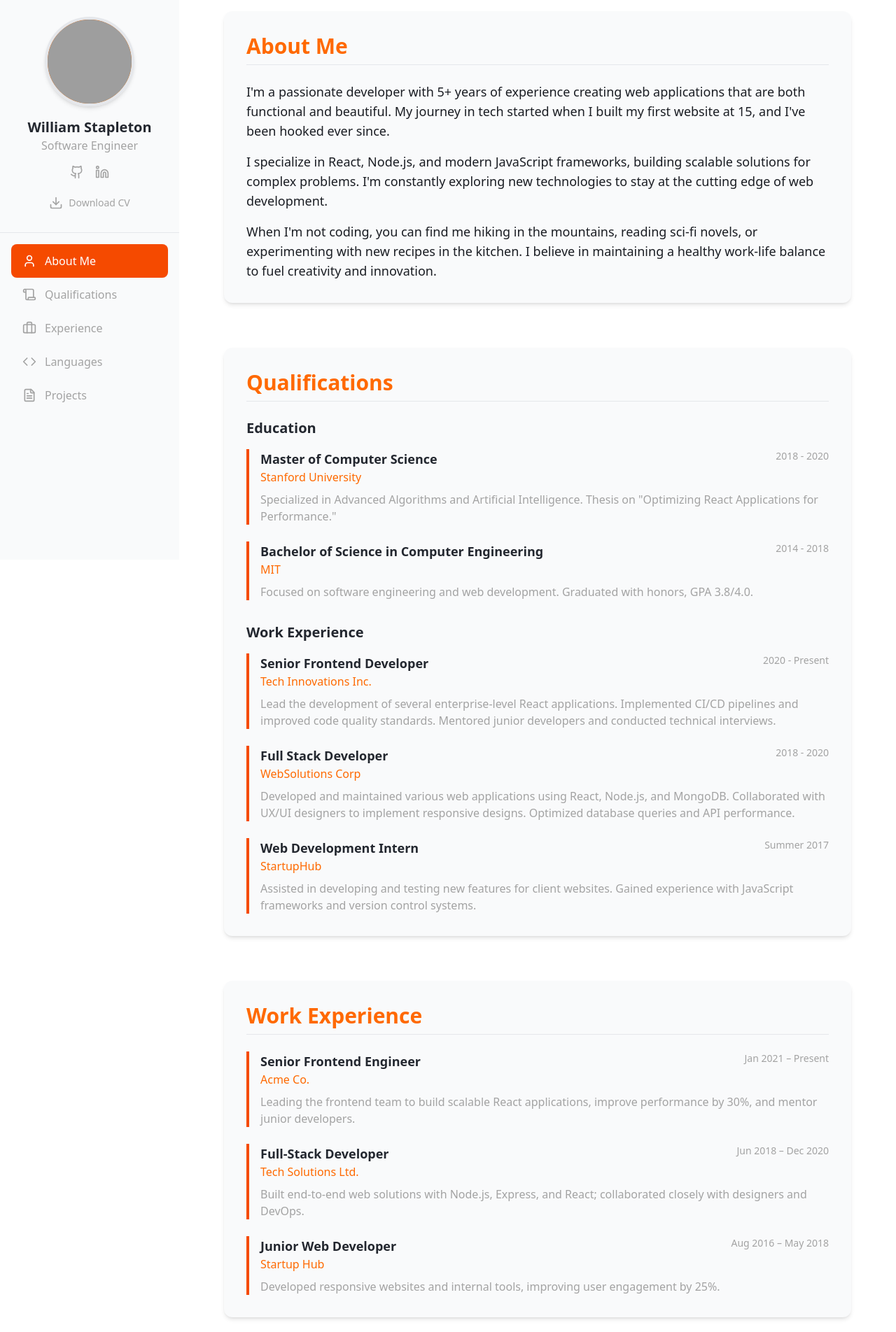
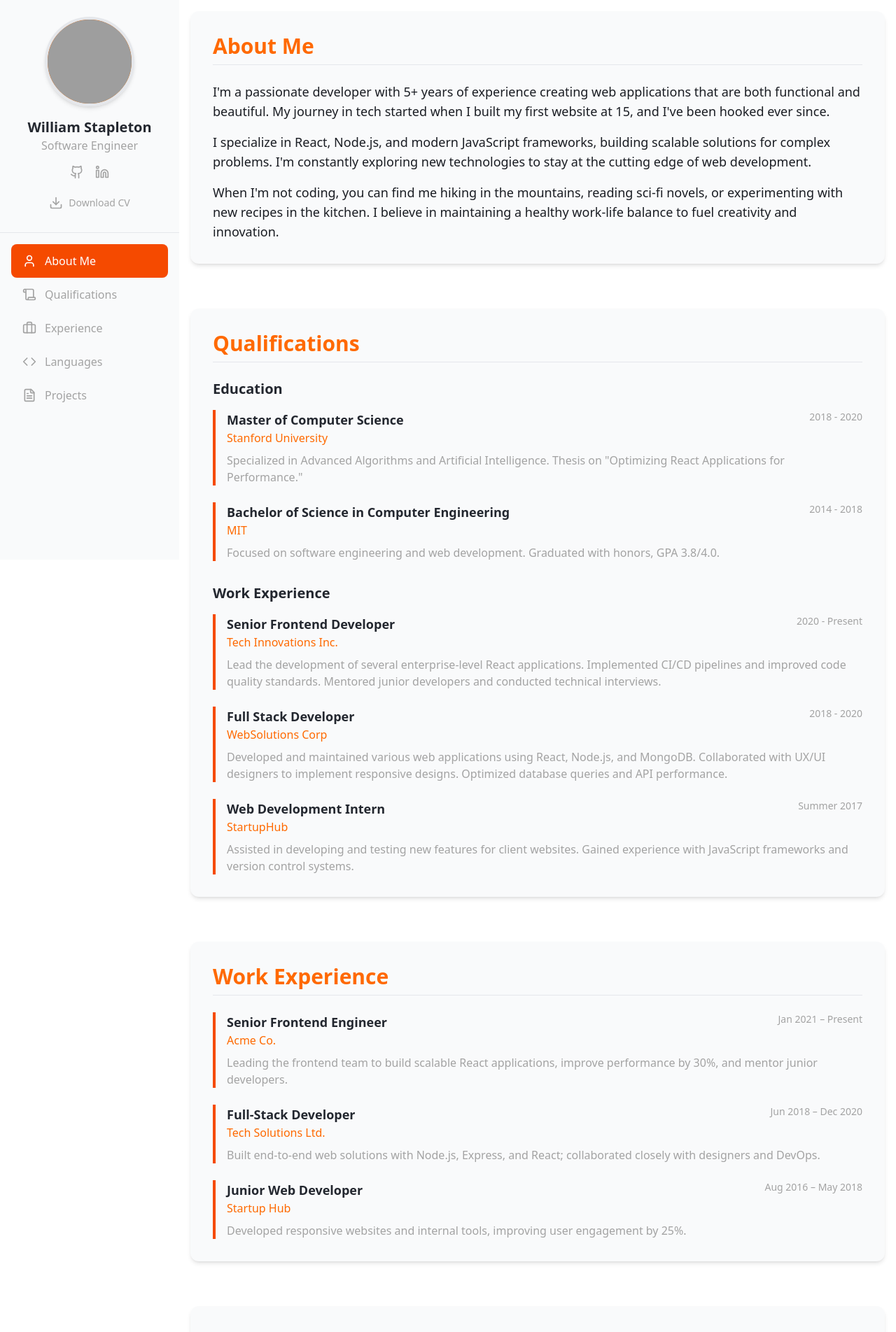
Before and after one commit to billy1479/Portfolio-React, a React (Create React App) app in the folder portfolio/: page / in a window 1280 px wide. Shown: the top 1904 px of the page at 70% size. Built offline with nearby package versions, Linux system fonts and the light colour scheme; grey boxes are pictures that could not be loaded.

Commit message:
Scaling sorted

```diff
--- a/portfolio/src/App.js
+++ b/portfolio/src/App.js
@@ -80,13 +80,15 @@ const App = () => {
       />
 
       {/* Main Content */}
-      <main className="flex-1 md:ml-0 p-4 pt-16 md:pt-4">
+      <main className="flex-1 md:ml-0 p-4 pt-16 md:pt-4 flex">
+        <div className="max-w-6xl w-full min-w-0 mx-auto flex flex-col gap-8">
             <AboutSection />
             <QualificationsSection />
             <WorkExperienceSection />
             <LanguagesSection />
             <ProjectsSection />
             <Footer />
+        </div>
       </main>
     </div>
   );
--- a/portfolio/src/components/AboutSection.js
+++ b/portfolio/src/components/AboutSection.js
@@ -2,7 +2,7 @@ import React from 'react';
 
 const AboutSection = () => {
   return (
-    <section id="about" className="max-w-4xl mx-auto mb-16 bg-gray-800 rounded-xl shadow-md overflow-hidden">
+    <section id="about" className="max-w-6xl w-full min-w-0 mb-16 bg-gray-800 rounded-xl shadow-md overflow-hidden">
       <div className="p-8">
         <h2 className="text-3xl font-bold mb-6 text-orange-500 border-b border-gray-700 pb-2">About Me</h2>
         <div className="space-y-4">
--- a/portfolio/src/components/Footer.js
+++ b/portfolio/src/components/Footer.js
@@ -2,7 +2,7 @@ import React from 'react';
 
 const Footer = () => {
   return (
-    <footer className="text-center py-6 text-gray-400 border-t border-gray-700">
+    <footer className="max-w-6xl w-full min-w-0 mx-auto text-center py-6 text-gray-400 border-t border-gray-700">
       <p>© {new Date().getFullYear()} Jane Doe. All rights reserved.</p>
       <p className="mt-1 text-sm">Made with React & Tailwind CSS</p>
     </footer>
--- a/portfolio/src/components/LanguagesSection.js
+++ b/portfolio/src/components/LanguagesSection.js
@@ -5,7 +5,7 @@ const LanguagesSection = () => {
   const { programmingLanguages, frontendTechnologies, backendTechnologies } = skillsData;
 
   return (
-    <section id="languages" className="max-w-4xl mx-auto mb-16 bg-gray-800 rounded-xl shadow-md overflow-hidden">
+    <section id="languages" className="max-w-6xl w-full min-w-0 mb-16 bg-gray-800 rounded-xl shadow-md overflow-hidden">
       <div className="p-8">
         <h2 className="text-3xl font-bold mb-6 text-orange-500 border-b border-gray-700 pb-2">Languages</h2>
 
--- a/portfolio/src/components/ProjectsSection.js
+++ b/portfolio/src/components/ProjectsSection.js
@@ -14,7 +14,7 @@ const ProjectsSection = () => {
     : projectsData.filter(project => project.category === activeFilter);
 
   return (
-    <section id="projects" className="max-w-4xl mx-auto mb-16 bg-gray-800 rounded-xl shadow-md overflow-hidden">
+    <section id="projects" className="max-w-6xl w-full min-w-0 mb-16 bg-gray-800 rounded-xl shadow-md overflow-hidden">
       <div className="p-8">
         <h2 className="text-3xl font-bold mb-6 text-orange-500 border-b border-gray-700 pb-2">Projects</h2>
 
--- a/portfolio/src/components/QualificationSection.js
+++ b/portfolio/src/components/QualificationSection.js
@@ -5,7 +5,7 @@ const QualificationsSection = () => {
   const { education, experience } = qualificationsData;
 
   return (
-    <section id="qualifications" className="max-w-4xl mx-auto mb-16 bg-gray-800 rounded-xl shadow-md overflow-hidden">
+    <section id="qualifications" className="max-w-6xl w-full min-w-0 mb-16 bg-gray-800 rounded-xl shadow-md overflow-hidden">
       <div className="p-8">
         <h2 className="text-3xl font-bold mb-6 text-orange-500 border-b border-gray-700 pb-2">Qualifications</h2>
 
--- a/portfolio/src/components/Sidebar.js
+++ b/portfolio/src/components/Sidebar.js
@@ -1,5 +1,5 @@
 import React from 'react';
-import { Github, Mail, Linkedin, Code, FileText, Briefcase, User, Scroll, Download } from 'lucide-react';
+import { Github, Linkedin, Code, FileText, Briefcase, User, Scroll, Download } from 'lucide-react';
 
 const Sidebar = ({ navSections, activeSection, isSidebarOpen, scrollToSection }) => {
   // Icon mapping for navigation items
--- a/portfolio/src/components/WorkExperienceSection.js
+++ b/portfolio/src/components/WorkExperienceSection.js
@@ -3,7 +3,7 @@ import React from 'react';
 import workExperience from '../data/workExperience';
 
 const WorkExperienceSection = () => (
-  <section id="experience" className="max-w-4xl mx-auto mb-16 bg-gray-800 rounded-xl shadow-md overflow-hidden">
+  <section id="experience" className="max-w-6xl w-full min-w-0 mb-16 bg-gray-800 rounded-xl shadow-md overflow-hidden">
     <div className="p-8">
       <h2 className="text-3xl font-bold mb-6 text-orange-500 border-b border-gray-700 pb-2">Work Experience</h2>
       <div className="space-y-6">
```
Lines whose indentation alone changed are shown as unchanged.
